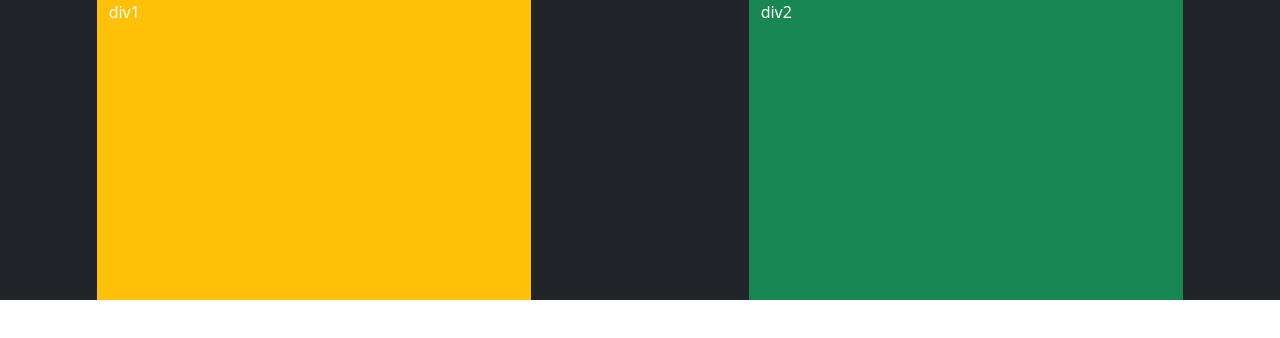
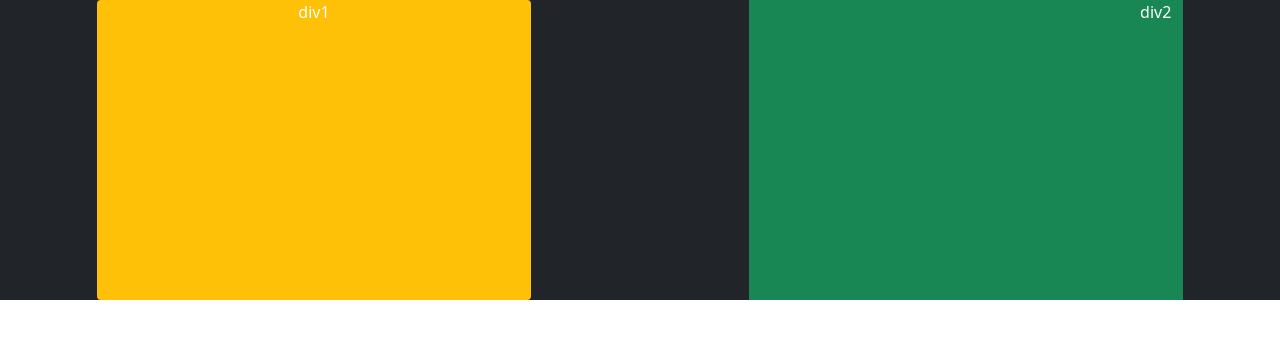
Before and after one commit to bacha-11/Learn-React-Bootstrap, a React (Create React App) app: page / in a window 1280 px wide. Shown: the top 338 px of the page. Built offline with nearby package versions, Linux system fonts and the light colour scheme.

Commit message:
text-center, rounded property in bootstrap

```diff
--- a/src/components/pages/Offset.js
+++ b/src/components/pages/Offset.js
@@ -4,8 +4,8 @@ function Offset(){
     return(
         <div className="container-fluit text-white">
             <div className="row bg-dark">
-                <div className="col-4 offset-1 bg-warning ">div1</div>
-                <div className="col-4 offset-2 bg-success ">div2</div>
+                <div className="col-4 offset-1 bg-warning text-center rounded">div1</div>
+                <div className="col-4 offset-2 bg-success text-end ">div2</div>
 
 
             </div>
```
